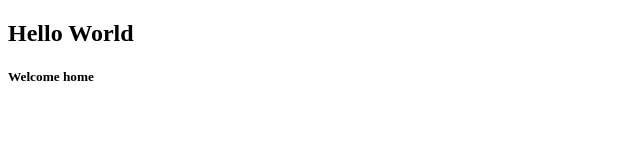
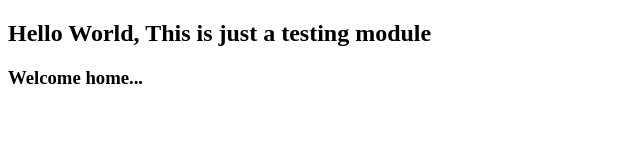
Before and after one commit to olaseun28/Frontend-Projects, a plain HTML site: page index.html in a window 1280 px wide. Shown: the whole page, without its empty margins (0-640 px from the left). Drawn offline with Linux system fonts and the light colour scheme.

Commit message:
Update index.html

```diff
--- a/index.html
+++ b/index.html
@@ -4,10 +4,10 @@
     <title>AngularJS Lesson From John Hopkin University</title>
     <body>
         <Section>
-            <h1>Hello World</h1>
+            <h1>Hello World, This is just a testing module</h1>
         </Section>
         <Section>
-        <h5> Welcome home</h5>
+        <h3> Welcome home...</h3>
         </Section>
 
     </body>
```
